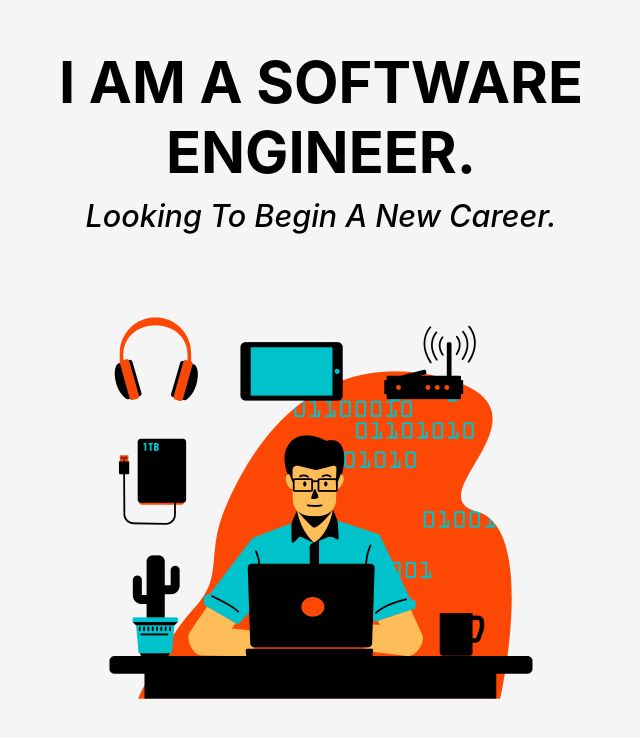
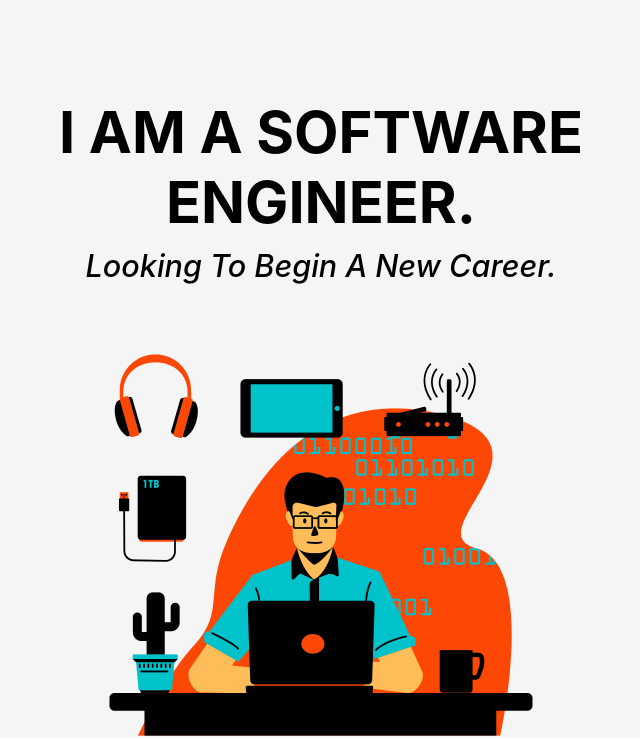
Before and after one commit to HectorSilvaRobles/hsr_portfolio, a React (Create React App) app: page / in a window 768 px wide. Shown: the part 950-1688 px from the top of the page, without its empty margins (63-703 px from the left). Built offline with nearby package versions, Linux system fonts and the light colour scheme.

Commit message:
made the needed changes for hero banner

```diff
--- a/src/Components/Hero/hero.css
+++ b/src/Components/Hero/hero.css
@@ -159,6 +159,7 @@
 
     .hero-section2 {
         /* background: red; */
+        margin: 80px 0;
         flex-direction: column;
     }
     .hero-section2-info {
@@ -239,7 +240,8 @@
 
     .hero-section2 {
         flex-direction: column;
-        margin-top: 100px;
+        margin: 100px 0px;
+        height: 800px
     }
 
     .hero-section2-info {
@@ -264,7 +266,8 @@
         display: flex;
         justify-content: center;
         object-fit: cover;;
-        margin-top: 100px;
+        margin-top: 50px;
+
     }
     .hero-section2-image > img {
         width: 500px;
@@ -310,3 +313,10 @@
         width: 40%;
     }
 }
+
+
+@media screen and (min-width: 1900px){
+    .hero-section1, .hero-section2, .hero-section3 {
+        height: 1300px;
+    }
+}
```
